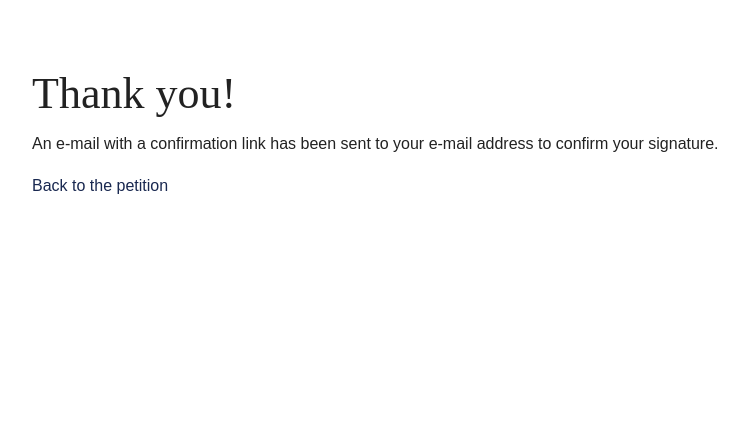
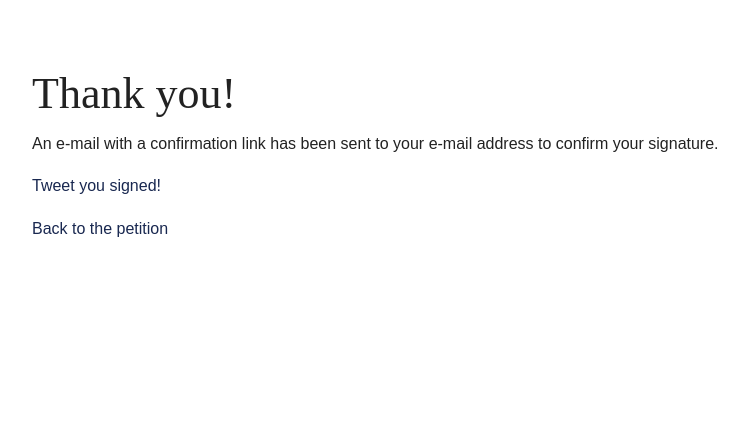
Before and after one commit to sandervenema/netzpolitik, a Django app: template petitions/templates/petitions/thankyou.html in a window 1280 px wide. Shown: the top 436 px of the page, without its empty margins (123-871 px from the left). Run offline with Django 4.2, Linux system fonts and the light colour scheme; the template is opened without the code that fills it, so the values that code supplies are empty; some libraries are stand-ins or nearby versions.

Commit message:
Added tweet button on thank you page
So you can immediately tweet that you signed the open letter.

```diff
--- a/petitions/templates/petitions/thankyou.html
+++ b/petitions/templates/petitions/thankyou.html
@@ -10,6 +10,17 @@
 
             <p>{% trans "An e-mail with a confirmation link has been sent to your e-mail address to confirm your signature." %}</p>
 
+            <p>
+                <a href="https://twitter.com/share"
+                   class="twitter-share-button"
+                   data-size="large"
+                   data-text="I signed this @couragewl open letter to Trump against the prosecution of #WikiLeaks - will you?"
+                   data-url="https://iamwikileaks.org/openletter"
+                   data-dnt="true"
+                   data-show-count="false">Tweet you signed!</a>
+                <script async src="//platform.twitter.com/widgets.js" charset="utf-8"></script>
+            </p>
+
             <p><a href="/openletter">{% trans "Back to the petition" %}</a></p>
         </div>
     </div>
```
